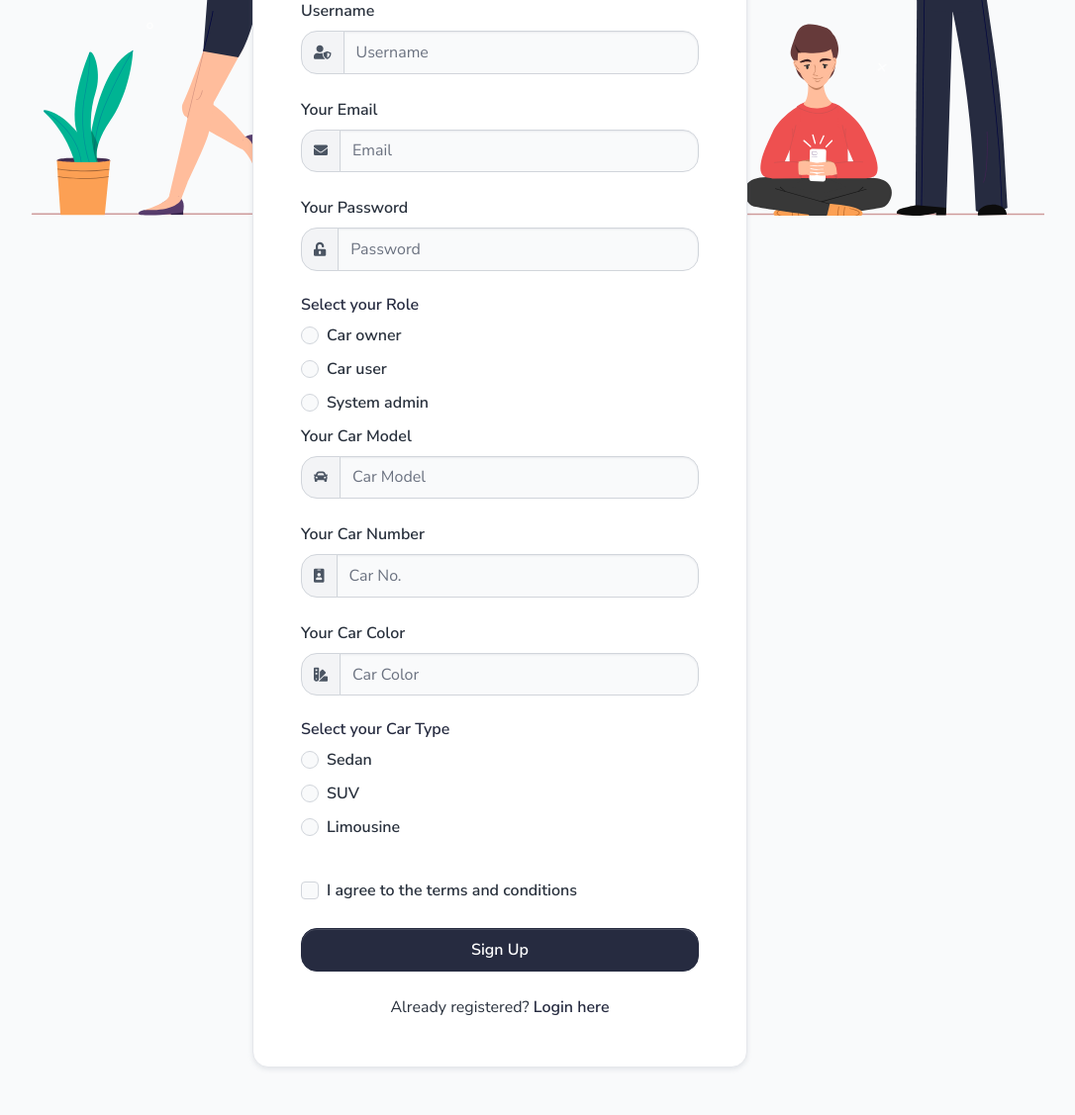
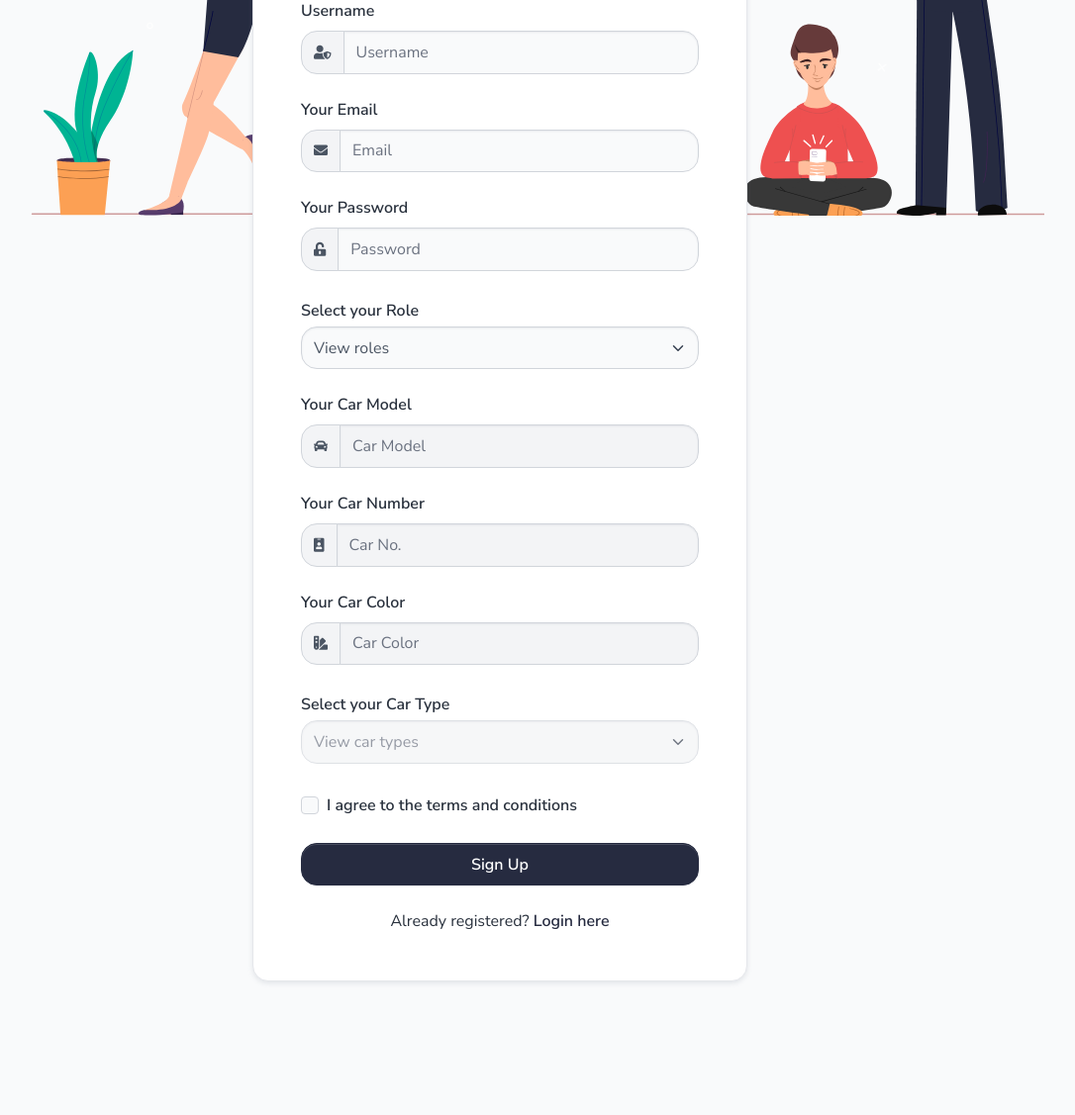
Before and after one commit to Shradha2020/avrentals-project, a Flask app: page /register in a window 1280 px wide. Shown: the part 318-1445 px from the top of the page at 99% size, without its empty margins (135-1221 px from the left). After the commit the page ends 1312 px from the top, so only its background shows below. Run offline with Flask 2, Linux system fonts and the light colour scheme; data that the repository does not hold is empty; some libraries are stand-ins or nearby versions.

Commit message:
registration page

```diff
--- a/app/base/forms.py
+++ b/app/base/forms.py
@@ -4,7 +4,7 @@ Copyright (c) 2019 - present AppSeed.us
 """
 
 from flask_wtf import FlaskForm
-from wtforms import TextField, PasswordField
+from wtforms import TextField, PasswordField, RadioField, SelectField
 from wtforms.validators import InputRequired, Email, DataRequired
 
 ## login and registration
@@ -17,6 +17,8 @@ class CreateAccountForm(FlaskForm):
     username = TextField('Username'     , id='username_create' , validators=[DataRequired()])
     email    = TextField('Email'        , id='email_create'    , validators=[DataRequired(), Email()])
     password = PasswordField('Password' , id='pwd_create'      , validators=[DataRequired()])
-    carmodel = TextField('carmodel' , id='carmodel'      , validators=[DataRequired()])
-    carNo = TextField('carNo' , id='carNo'      , validators=[DataRequired()])
-    carcolor = TextField('carcolor' , id='carcolor'      , validators=[DataRequired()])
+    role     = SelectField('Role'       , id='role'            , validators=[DataRequired()], choices=[('', 'View roles'), ('owner', 'Car owner'), ('user', 'Car user'), ('admin', 'System administrator')], render_kw={'onchange': 'enable_fn()'})
+    carmodel = TextField('carmodel'     , id='carmodel'        , validators=[DataRequired()], render_kw={'disabled':'True'})
+    carNo = TextField('carNo' , id='carNo', validators=[DataRequired()], render_kw={'disabled':'True'})
+    carcolor = TextField('carcolor' , id='carcolor', validators=[DataRequired()], render_kw={'disabled':'True'})
+    cartype = SelectField('cartype', id='cartype', choices=[('', 'View car types'), ('Sedan', 'Sedan'), ('SUV', 'SUV'), ('Limousine', 'Limousine')], render_kw={'disabled':'True'})
--- a/app/base/routes.py
+++ b/app/base/routes.py
@@ -76,9 +76,27 @@ def register():
                                     form=create_account_form)
 
         # else we can create the user
-        user = User(**request.form)
+        user = User(
+            username = request.form['username'],
+            password = request.form['password'],
+            email = request.form['email'],
+            role = request.form['role'],
+        )
         db.session.add(user)
         db.session.commit()
+
+        # user_query = User.query.filter_by(email=email).first()
+        # userid = user_query.id
+        # # if request.form['role'] == 'owner':
+        # car = Car(
+        #     user_id = userid,
+        #     carmodel = request.form['carmodel'],
+        #     carNo = request.form['carNo'],
+        #     carcolor = request.form['carcolor'],
+        #     cartype = request.form['cartype'],
+        # )
+        # db.session.add(car)
+        # db.session.commit()
 
         return render_template( 'accounts/register.html',
                                 msg='User created please <a href="/login">login</a>',
--- a/app/base/static/assets/js/volt.js
+++ b/app/base/static/assets/js/volt.js
@@ -377,13 +377,22 @@ d.addEventListener("DOMContentLoaded", function(event) {
         });
     }
 
+    var carname = d.getElementById('carmodel');
+    var role = d.getElementById('role');
+    role.addEventListener('change', function(){
+        console.log(role)
+        if(role == "owner"){
+            carname.render_kw = {disabled: "False"}
+        }
+    });
+
 });
 
-function EnableText() {
-    document.getElementById("carname").disabled = document.getElementById("owner").checked ? false: true;
-    document.getElementById("carNo").disabled = document.getElementById("owner").checked ? false: true;
-    document.getElementById("carcolor").disabled = document.getElementById("owner").checked ? false: true;
-    document.getElementById("sedan").disabled = document.getElementById("owner").checked ? false: true;
-    document.getElementById("suv").disabled = document.getElementById("owner").checked ? false: true;
-    document.getElementById("limo").disabled = document.getElementById("owner").checked ? false: true;
+function enable_fn(){
+    var carname = d.getElementById('carmodel');
+    var role = d.getElementById('role');
+    console.log(role)
+    if(role == "owner"){
+        carname.render_kw = {disabled: "False"}
+    }
 }
--- a/app/base/templates/accounts/register.html
+++ b/app/base/templates/accounts/register.html
@@ -64,35 +64,16 @@
                                     </div>
                                     <!-- End of Form -->
 
-                                    <div class="form-group">
-                                        <!-- Radio -->
-                                        <fieldset>
-                                            <legend class="h6">Select your Role</legend>
-                                            <div class="form-check">
-                                                <input class="form-check-input" type="radio" name="role" id="owner" value="owner" onclick="EnableText()">
-                                                <label class="form-check-label" for="exampleRadios1">
-                                                  Car owner
-                                                </label>
-                                              </div>
-                                              <div class="form-check">
-                                                <input class="form-check-input" type="radio" name="role" id="user" value="user" onclick="EnableText()">
-                                                <label class="form-check-label" for="exampleRadios2">
-                                                  Car user
-                                                </label>
-                                              </div>
-                                              <div class="form-check">
-                                                <input class="form-check-input" type="radio" name="role" id="admin" value="admin" onclick="EnableText()">
-                                                <label class="form-check-label" for="exampleRadios3">
-                                                  System admin
-                                                </label>
-                                              </div>
-                                            <!-- End of Radio -->
-                                        </fieldset>
+                                    <!-- Form -->
+                                    <div class="form-group mb-4">
+                                        <label class="my-1 me-2" for="role">Select your Role</label>
+                                        {{form.role(class="form-select")}}
                                     </div>
+                                    <!-- End of Form -->
 
                                     <!-- Form -->
                                     <div class="form-group mb-4">
-                                        <label for="password">Your Car Model</label>
+                                        <label for="carmodel">Your Car Model</label>
                                         <div class="input-group">
                                             <span class="input-group-text" id="basic-addon3"><span class="fas fa-car"></span></span>
                                             {{ form.carmodel(placeholder="Car Model", class="form-control") }}
@@ -102,7 +83,7 @@
 
                                     <!-- Form -->
                                     <div class="form-group mb-4">
-                                        <label for="password">Your Car Number</label>
+                                        <label for="carNo">Your Car Number</label>
                                         <div class="input-group">
                                             <span class="input-group-text" id="basic-addon3"><span class="fas fa-id-badge"></span></span>
                                             {{ form.carNo(placeholder="Car No.", class="form-control") }}
@@ -112,7 +93,7 @@
 
                                     <!-- Form -->
                                     <div class="form-group mb-4">
-                                        <label for="password">Your Car Color</label>
+                                        <label for="carcolor">Your Car Color</label>
                                         <div class="input-group">
                                             <span class="input-group-text" id="basic-addon3"><span class="fas fa-swatchbook"></span></span>
                                             {{ form.carcolor(placeholder="Car Color", class="form-control") }}
@@ -120,31 +101,12 @@
                                     </div>
                                     <!-- End of Form -->
 
-                                    <div class="form-group">
-                                        <!-- Radio -->
-                                        <fieldset>
-                                            <legend class="h6">Select your Car Type</legend>
-                                            <div class="form-check">
-                                                <input class="form-check-input" type="radio" name="cartype" id="sedan" value="sedan">
-                                                <label class="form-check-label" for="exampleRadios1">
-                                                    Sedan
-                                                </label>
-                                              </div>
-                                              <div class="form-check">
-                                                <input class="form-check-input" type="radio" name="cartype" id="suv" value="suv">
-                                                <label class="form-check-label" for="exampleRadios2">
-                                                  SUV
-                                                </label>
-                                              </div>
-                                              <div class="form-check">
-                                                <input class="form-check-input" type="radio" name="cartype" id="limo" value="limo">
-                                                <label class="form-check-label" for="exampleRadios3">
-                                                  Limousine
-                                                </label>
-                                              </div>
-                                            <!-- End of Radio -->
-                                        </fieldset>
+                                    <!-- Form -->
+                                    <div class="form-group mb-4">
+                                        <label class="my-1 me-2" for="role">Select your Car Type</label>
+                                        {{form.cartype(class="form-select")}}
                                     </div>
+                                    <!-- End of Form -->
 
                                     <div class="d-flex justify-content-between align-items-top mb-4" style="margin-top: 30px;">
                                         <div class="form-check">
--- a/app/base/templates/layouts/base-fullscreen.html
+++ b/app/base/templates/layouts/base-fullscreen.html
@@ -69,6 +69,25 @@
 <link type="text/css" href="/static/assets/css/volt.css" rel="stylesheet">
 
 </head>
+<script type="text/javascript">
+    function enable_fn(){
+        var carname = document.getElementById('carmodel');
+        var role = document.getElementById('role');
+        console.log(role.value)
+        if(role.value == "owner"){
+            carname.disabled = false;
+            document.getElementById('carNo').disabled = false;
+            document.getElementById('carcolor').disabled = false;
+            document.getElementById('cartype').disabled = false;
+        }
+        else{
+            carname.disabled = true;
+            document.getElementById('carNo').disabled = true;
+            document.getElementById('carcolor').disabled = true;
+            document.getElementById('cartype').disabled = true;
+        }
+    }
+</script>
 <body>
 
     {% block content %}{% endblock content %}
--- a/run.py
+++ b/run.py
@@ -13,7 +13,7 @@ from config import config_dict
 from app import create_app, db
 
 # WARNING: Don't run with debug turned on in production!
-DEBUG = config('DEBUG', default=False, cast=bool)
+DEBUG = config('DEBUG', default=True, cast=bool)
 
 # The configuration
 get_config_mode = 'Debug' if DEBUG else 'Production'
```
Also changed, not shown: app/base/models.py (+18 -2 lines).
